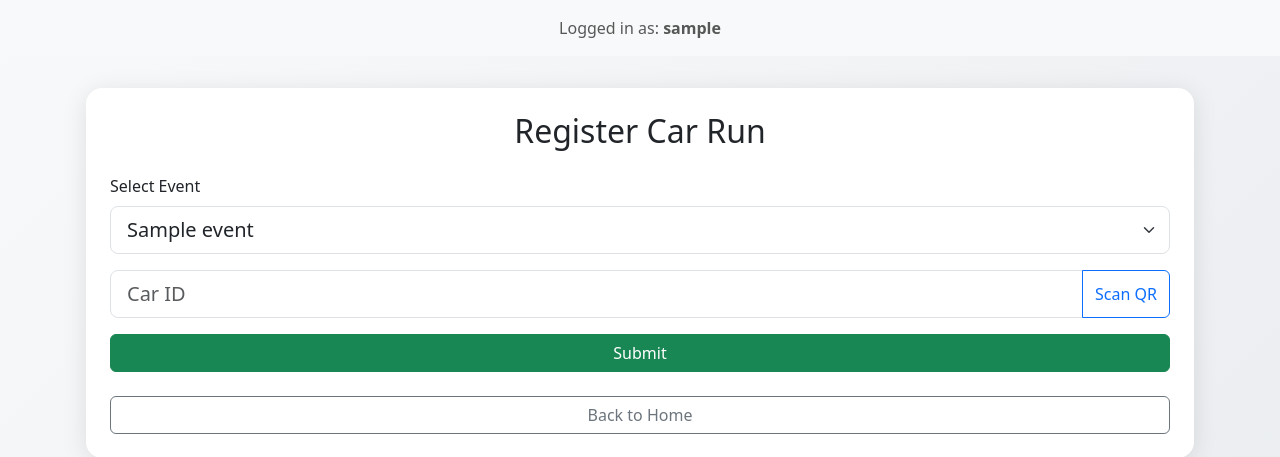
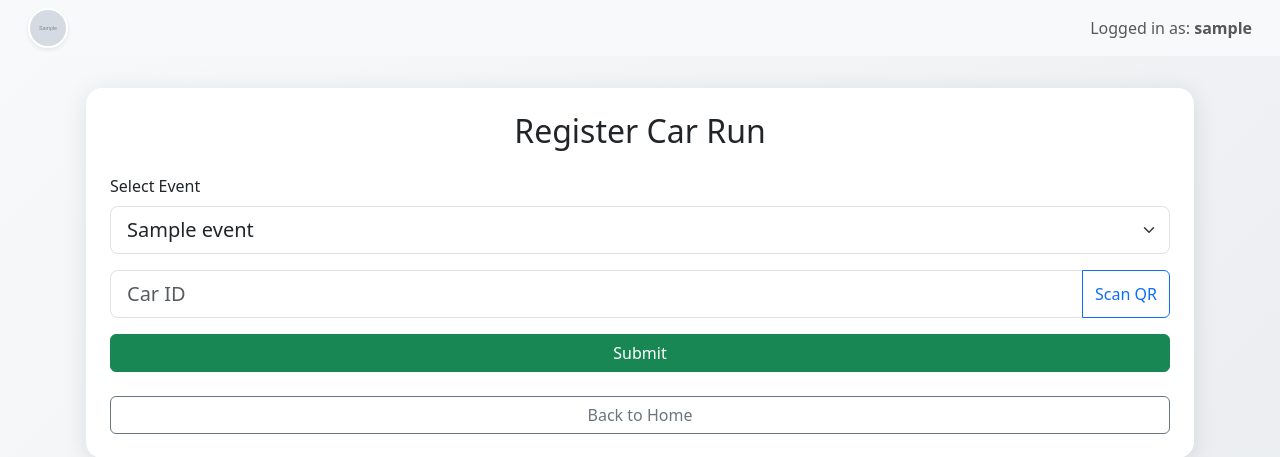
Before and after one commit to johnatrootdynamics/Race-Keeper, a Flask app: template templates/laps.html in a window 1280 px wide. Shown: the top 457 px of the page. Run offline with Flask 3, Linux system fonts and the light colour scheme; the visitor is signed in with stand-in values (Sample User, id 1); tables that the repository leaves empty or names only in its code hold one stand-in row (values such as "Sample post"); the template is opened without the code that fills it: most values are stand-ins (such as "Sample title", 1, 10 or a date in 2020); grey boxes marked "Sample" are stand-in pictures; data that the repository does not hold is empty; some libraries are stand-ins or nearby versions.

Commit message:
Update laps.html

```diff
--- a/templates/laps.html
+++ b/templates/laps.html
@@ -16,10 +16,24 @@
   </style>
 </head>
 <body>
-  <!-- Navbar -->
-  <nav class="navbar navbar-expand-lg navbar-light bg-light">
-    <div class="container-fluid justify-content-center"><span class="navbar-text">Logged in as: <strong>{{ current_user.username }}</strong></span></div>
-  </nav>
+    <!-- Navbar -->
+<!-- Navbar -->
+<nav class="navbar navbar-expand-lg navbar-light bg-light px-3">
+  <div class="container-fluid">
+    <!-- profile‑picture button -->
+    <a href="{{ url_for('driver_profile', driver_id=current_user.id) }}"
+       class="navbar-brand d-flex align-items-center p-0 me-auto">
+      <img src="{{ driver[0].picture_path }}"
+           alt="Profile"
+           class="rounded-circle border border-2 border-white shadow-sm"
+           style="width:40px;height:40px;object-fit:cover;">
+    </a>
+
+    <span class="navbar-text ms-auto">
+      Logged in as: <strong>{{ current_user.username }}</strong>
+    </span>
+  </div>
+</nav>
 
   <main class="run-wrapper container">
     <div class="card run-card p-4">
```
